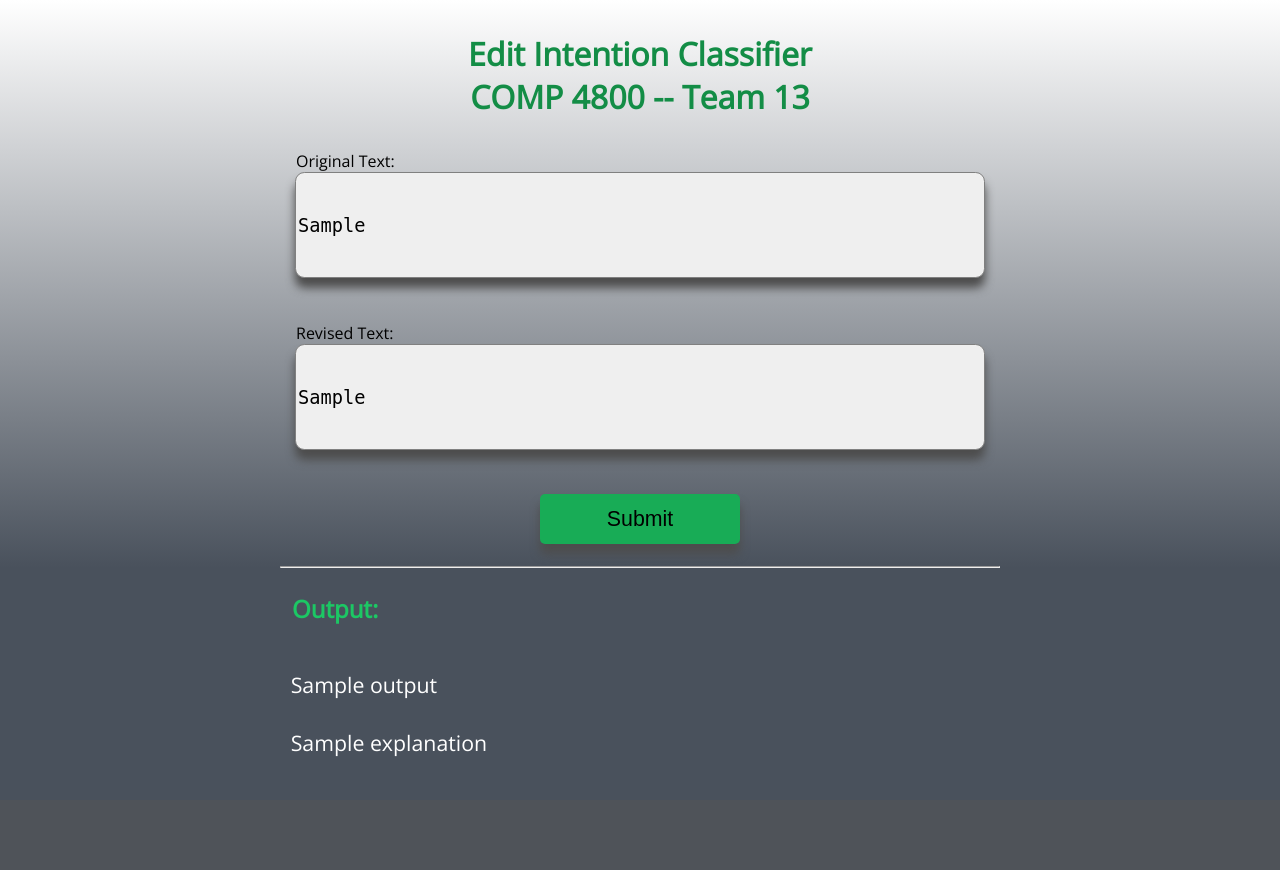
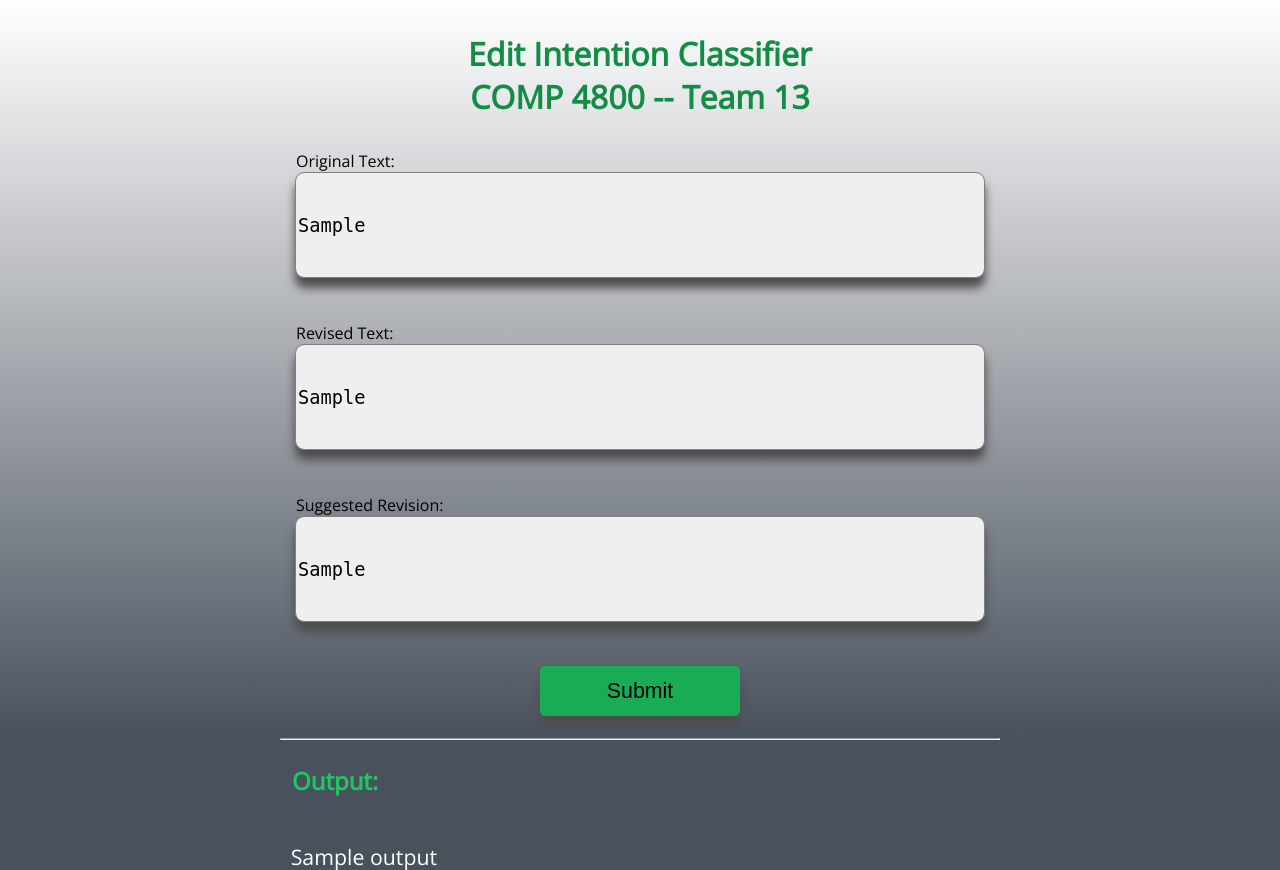
Before and after one commit to workunhard/4800_T13, a Django app: template pages/templates/home.html in a window 1280 px wide. Shown: the top 870 px of the page. Before the commit the page ends 757 px from the top, so only its background shows below. Run offline with Django 4.2, Linux system fonts and the light colour scheme; the template is opened without the code that fills it: most values are stand-ins (such as "Sample title", 1, 10 or a date in 2020); parts of the project's set-up code (start-up, migrations or seed data) failed here and were passed over.

Commit message:
Added revision comment input box

```diff
--- a/pages/templates/home.html
+++ b/pages/templates/home.html
@@ -16,6 +16,8 @@
             <textarea type="text" id="input1" name="original">{{  input1 }}</textarea><br><br>
             <label for="input2">Revised Text:</label><br>
             <textarea type="text" id="input2" name="revised">{{  input2 }}</textarea><br><br>
+            <label for="input3">Suggested Revision:</label><br>
+            <textarea type="text" id="input3" name="suggested_revision">{{  input3 }}</textarea><br><br>
             <input type="submit" id="submit" value="Submit">
         </form>
         <br><hr>
```
